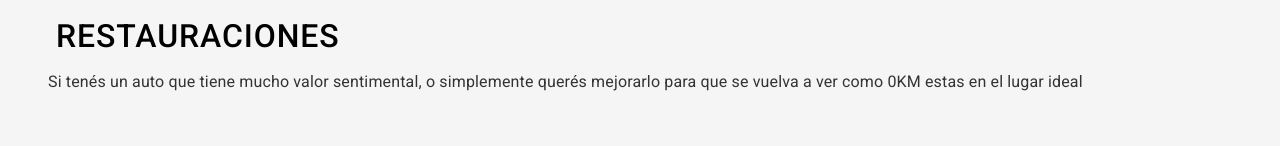
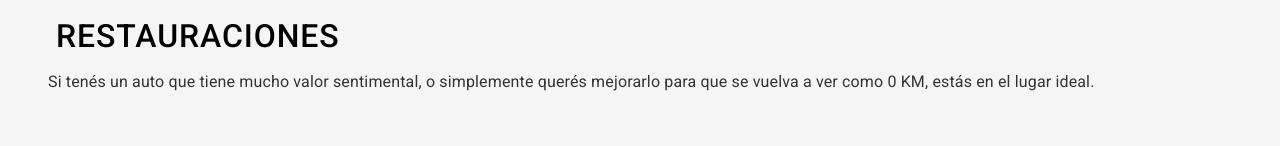
Before and after one commit to Lucadev06/Hasser-Motor-Works, a Next.js app: page / in a window 1280 px wide. Shown: the part 1046-1192 px from the top of the page. Built offline with nearby package versions, Linux system fonts and the light colour scheme.

Commit message:
afinamiento del producto final

```diff
--- a/app/page.tsx
+++ b/app/page.tsx
@@ -23,9 +23,9 @@ export default function Home() {
   ];
 
   const imagesMobile = [
+    "/images/portada-03.jpeg",
     "images/portada-02.jpeg",
     "/images/portada-01.jpeg",
-    "/images/portada-03.jpeg",
     "/images/inyeccion-08.jpeg",
     "/images/swap-03.jpeg",
   ];
--- a/components/constans/servicios.const.ts
+++ b/components/constans/servicios.const.ts
@@ -6,12 +6,12 @@ export const servicios = [
   },
   {
     titulo: "MODIFICACIONES",
-      descripcion: "Tené un auto único. Puede ser desde un cambio de llantas, una mejora en el sistema de frenos, hasta una modificación mas profunda",
+    descripcion: "Tené un auto único. Puede ser desde un cambio de llantas, una mejora en el sistema de frenos, hasta una modificación más profunda.",
     id: 2
   },
   {
     titulo: "RESTAURACIONES",
-      descripcion: "Si tenés un auto que tiene mucho valor sentimental, o simplemente querés mejorarlo para que se vuelva a ver como 0KM estas en el lugar ideal",
+    descripcion: "Si tenés un auto que tiene mucho valor sentimental, o simplemente querés mejorarlo para que se vuelva a ver como 0 KM, estás en el lugar ideal.",
     id: 3
   },
   {
```
Also changed, not shown: app/modificaciones/page.tsx (+4 -4 lines), app/restauraciones/page.tsx (+4 -4 lines). Lines whose indentation alone changed are shown as unchanged.
